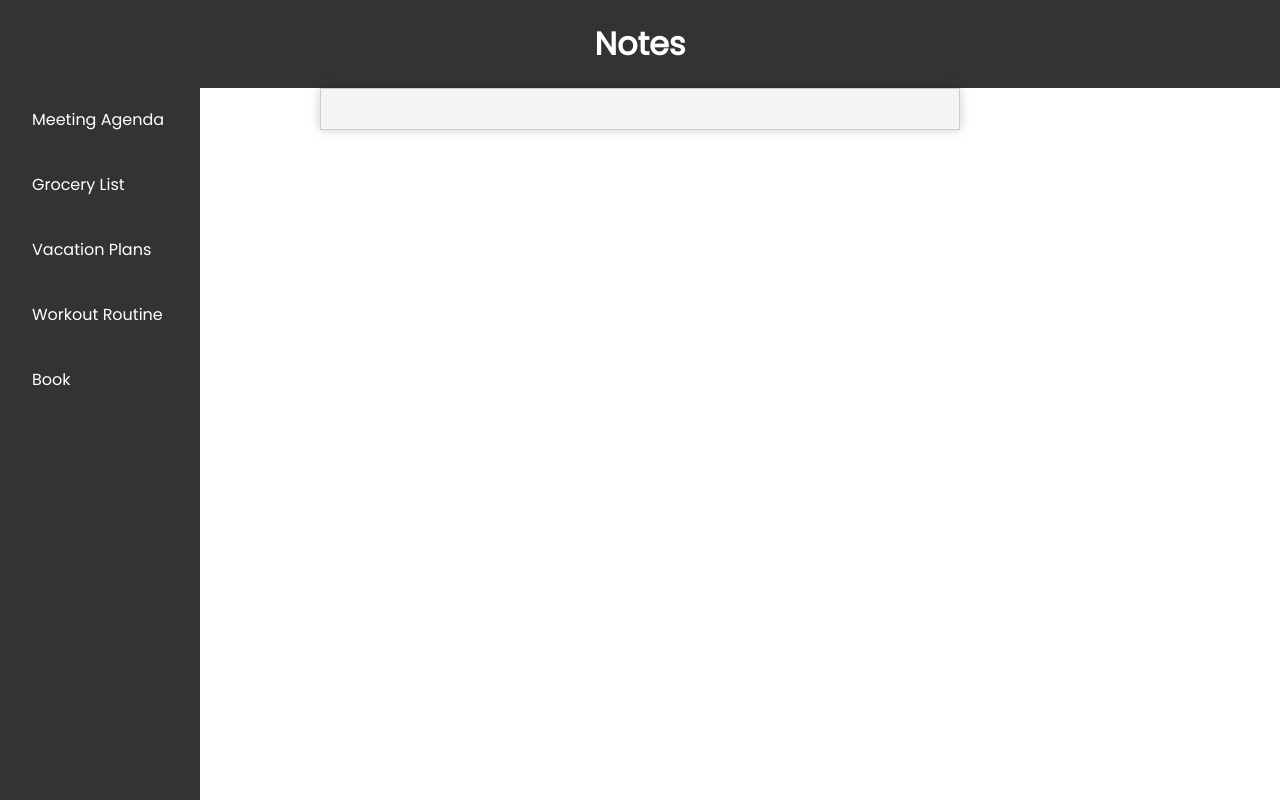
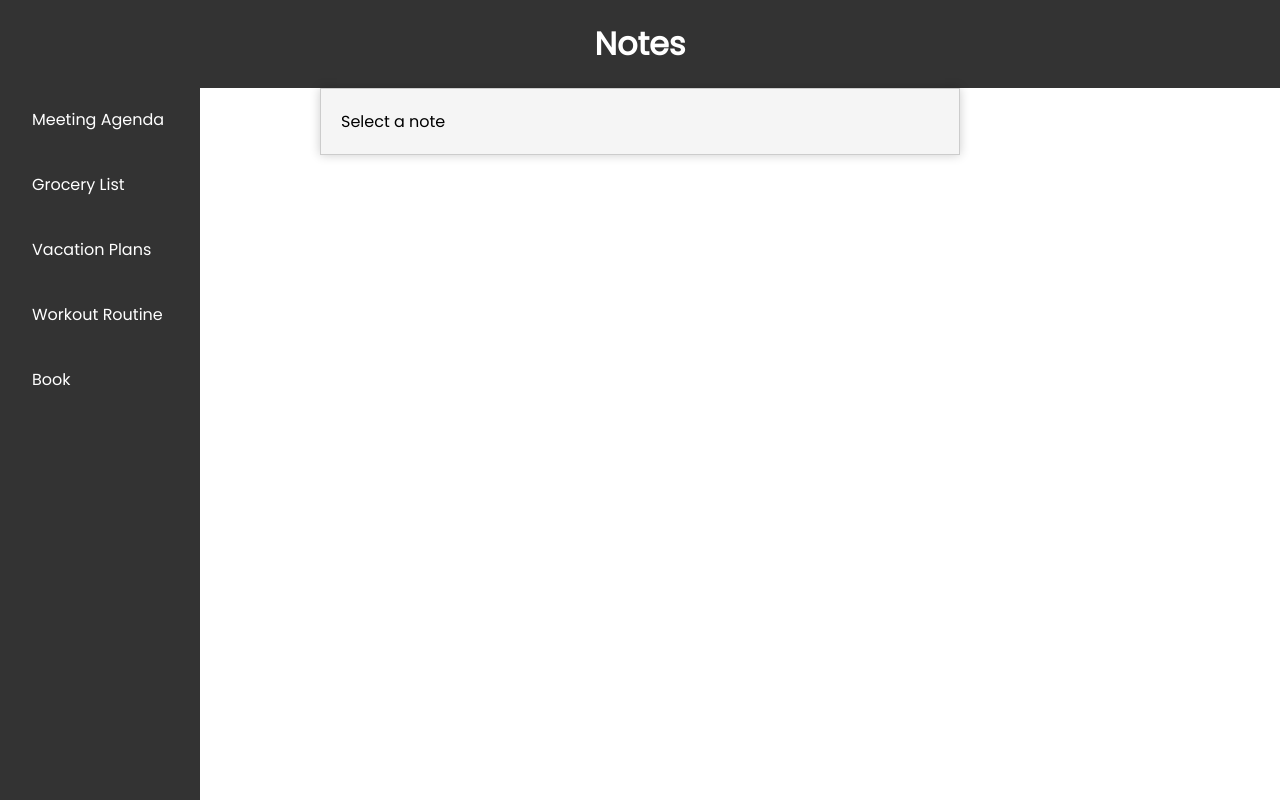
Before and after one commit to mnosov622/notes_angular, an Angular app: page / in a window 1280 px wide. Built offline with nearby package versions, Linux system fonts and the light colour scheme.

Commit message:
display a message if note is not selected

```diff
--- a/src/app/app.component.ts
+++ b/src/app/app.component.ts
@@ -3,7 +3,7 @@ import { Component } from '@angular/core';
 @Component({
   selector: 'app-root',
   templateUrl: './app.component.html',
-  styleUrls: ['./app.component.css']
+  styleUrls: ['./app.component.css'],
 })
 export class AppComponent {
   title = 'notes';
--- a/src/app/components/note-area/note-area.component.html
+++ b/src/app/components/note-area/note-area.component.html
@@ -1 +1,3 @@
-<div class="note">{{ getSelectedNote() }}</div>
+<div *ngIf="getSelectedNote()" class="note">{{ getSelectedNote() }}</div>
+
+<div *ngIf="!getSelectedNote()" class="note">Select a note</div>
```
